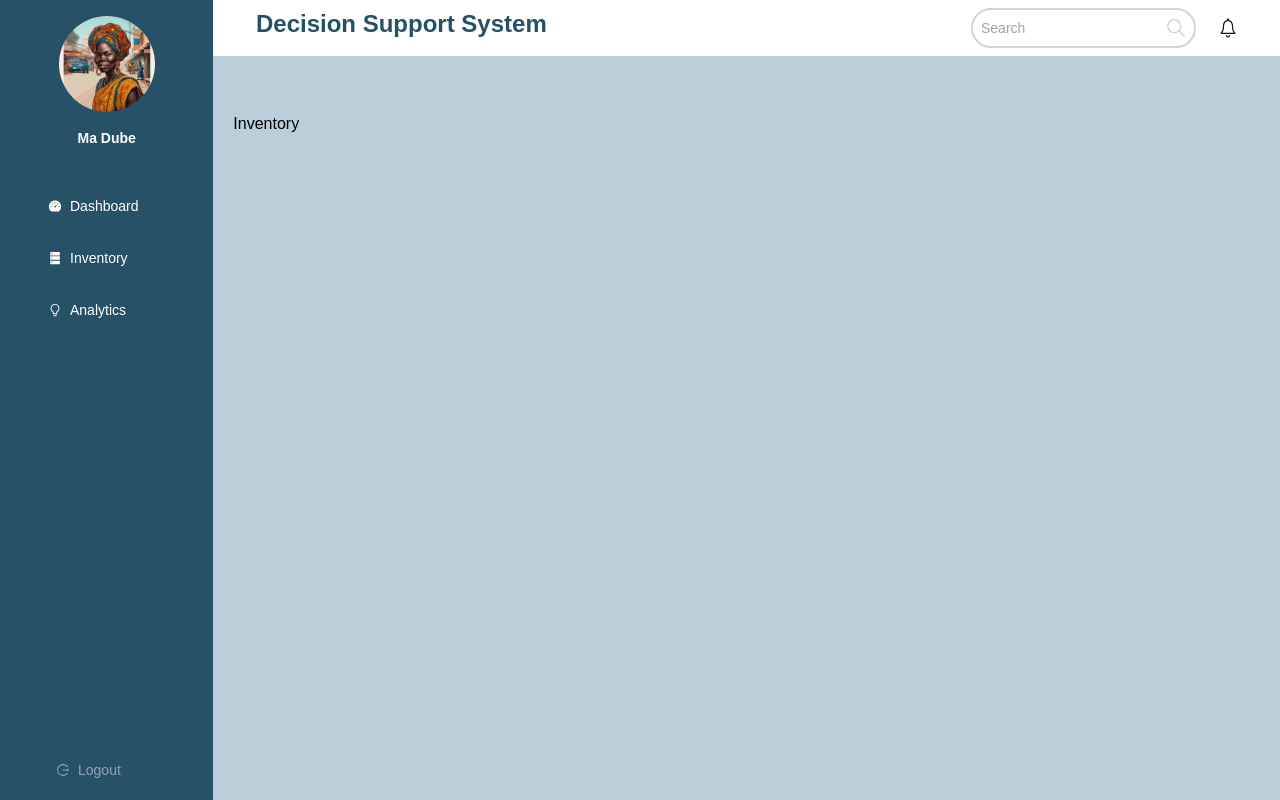
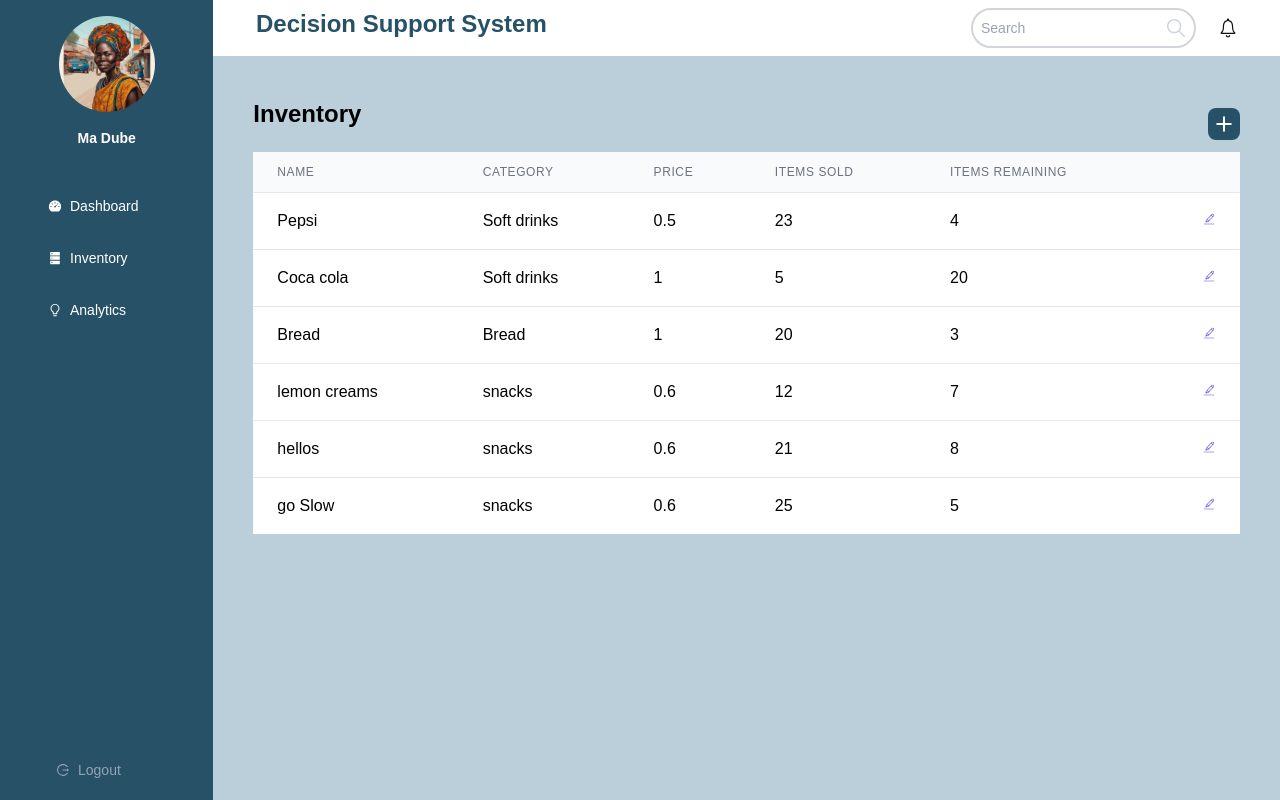
Before and after one commit to francoismavunila/stress_management_web, a Next.js app: page /dashboard/inventory in a window 1280 px wide. Built offline with nearby package versions, Linux system fonts and the light colour scheme.

Commit message:
added inventory page

```diff
--- a/package.json
+++ b/package.json
@@ -9,8 +9,11 @@
     "lint": "next lint"
   },
   "dependencies": {
+    "@canvasjs/react-charts": "^1.0.2",
+    "chart.js": "^4.4.3",
     "next": "14.2.3",
     "react": "^18",
+    "react-chartjs-2": "^5.2.0",
     "react-dom": "^18",
     "react-icons": "^5.2.1"
   },
--- /dev/null
+++ b/src/app/dashboard/components/DemandForecasting.js
@@ -0,0 +1,67 @@
+'use client'
+import React from 'react';
+import CanvasJSReact from '@canvasjs/react-charts';
+
+var CanvasJSChart = CanvasJSReact.CanvasJSChart;
+
+const DemandForecasting = () => {
+  const options = {
+    animationEnabled: true,
+    title:{
+      text: "demand forecasting"
+    },
+    axisY : {
+      title: "demand"
+    },
+    toolTip: {
+      shared: true
+    },
+    data: [{
+      type: "spline",
+      name: "soft drinks",
+      showInLegend: true,
+      dataPoints: [
+        { y: 155, label: "Monday" },
+        { y: 150, label: "Tuesday" },
+        { y: 152, label: "Wednesday" },
+        { y: 148, label: "Thursday" },
+        { y: 142, label: "Friday" },
+        { y: 150, label: "Saturday" },
+      ]
+    },
+    {
+      type: "spline",
+      name: "Bread",
+      showInLegend: true,
+      dataPoints: [
+        { y: 120, label: "Monday" },
+        { y: 125, label: "Tuesday" },
+        { y: 130, label: "Wednesday" },
+        { y: 135, label: "Thursday" },
+        { y: 140, label: "Friday" },
+        { y: 145, label: "Saturday" },
+      ]
+    },
+    {
+      type: "spline",
+      name: "Snacks",
+      showInLegend: true,
+      dataPoints: [
+        { y: 160, label: "Monday" },
+        { y: 155, label: "Tuesday" },
+        { y: 157, label: "Wednesday" },
+        { y: 153, label: "Thursday" },
+        { y: 147, label: "Friday" },
+        { y: 155, label: "Saturday" },
+      ]
+    }
+  ]
+}
+  return (
+    <div>
+      <CanvasJSChart options={options} />
+    </div>
+  );
+};
+
+export default DemandForecasting;
--- /dev/null
+++ b/src/app/dashboard/components/Overvie.js
@@ -0,0 +1,34 @@
+import React from 'react';
+import { IoIosWallet } from 'react-icons/io';
+import { MdOutlineProductionQuantityLimits } from "react-icons/md";
+import { BiCategory } from "react-icons/bi";
+import { RiStockLine } from "react-icons/ri";
+import { AiOutlineStock } from "react-icons/ai";
+
+function Card({ icon, name, amount, green }) {
+  return (
+    <div className={`w-2/5 my-4 md:w-44 p-2 md:p-4 m-1 md:m-2 bg-white border-2 rounded-xl ${green? 'border-green-500' : 'border-red-500'}`}>
+        <div className="flex items-center">
+            {icon}
+            <h2 className="ml-2 text-sm md:text-xl">{name}</h2>
+        </div>
+        <p className="text-sm md:text-lg">{amount}</p>
+    </div>
+  );
+}
+
+function Overview() {
+  return (
+    <div className='bg-white rounded-lg py-3'>
+        <p className='text-primary text-xl px-3'>Overview</p>
+        <div className="flex flex-wrap justify-around px-3 py-2">
+        <Card icon={<MdOutlineProductionQuantityLimits className="text-2xl text-green-500" />} name="All Products" amount="$1000" green={true} />
+        <Card icon={<BiCategory className="text-2xl text-blue-500" />} name="Categories" amount="$2000" green={true} />
+        <Card icon={<RiStockLine className="text-2xl text-yellow-500" />} name="In stock" amount="$3000" green={true} />
+        <Card icon={<AiOutlineStock className="text-2xl text-red-500" />} name="Out of Stock" amount="$4000" green={false} />
+        </div>
+    </div>
+  );
+}
+
+export default Overview;
--- a/src/app/dashboard/components/Sidebar.js
+++ b/src/app/dashboard/components/Sidebar.js
@@ -20,12 +20,12 @@ export default function Sidebar({onClose}) {
                         </Link>
                     </li>
                     <li className="mb-4 py-2">
-                        <Link href="/inventory">
+                        <Link href="/dashboard/inventory">
                             <div className="flex items-center"><AiFillDatabase className='mr-2' /> Inventory</div>
                         </Link>
                     </li>
                     <li className="mb-4 py-2">
-                        <Link href="/inventory">
+                        <Link href="/dashboard/analytics">
                             <div className="flex items-center"><AiOutlineBulb className='mr-2' /> Analytics</div>
                         </Link>
                     </li>
--- /dev/null
+++ b/src/app/dashboard/components/TopSales.js
@@ -0,0 +1,17 @@
+import React from 'react';
+
+function TopSales({ salesData }) {
+  return (
+    <div className="p-4 m-2 bg-white rounded shadow">
+      <h2 className="text-xl mb-4">Sales Rankings</h2>
+      {salesData.sort((a, b) => b.sales - a.sales).map((product, index) => (
+        <div key={index} className="mb-2">
+          <h3 className="text-lg">{product.name}</h3>
+          <progress className="w-full" max={salesData[0].sales} value={product.sales}></progress>
+        </div>
+      ))}
+    </div>
+  );
+}
+
+export default TopSales;
--- /dev/null
+++ b/src/app/dashboard/inventory/AddProduct.js
@@ -0,0 +1,33 @@
+import React from 'react'
+
+function AddProduct() {
+  return (
+    <div className="max-w-md mx-auto bg-white rounded-xl shadow-md overflow-hidden md:max-w-2xl m-3 p-5">
+      <form>
+        <div>
+          <label className="block text-sm font-medium text-gray-700">Name</label>
+          <input type="text" className="mt-1 block w-full rounded-md border-gray-300 shadow-sm focus:border-indigo-300 focus:ring focus:ring-indigo-200 focus:ring-opacity-50" />
+        </div>
+        <div className="mt-4">
+          <label className="block text-sm font-medium text-gray-700">Category</label>
+          <input type="text" className="mt-1 block w-full rounded-md border-gray-300 shadow-sm focus:border-indigo-300 focus:ring focus:ring-indigo-200 focus:ring-opacity-50" />
+        </div>
+        <div className="mt-4">
+          <label className="block text-sm font-medium text-gray-700">Number of Items</label>
+          <input type="number" className="mt-1 block w-full rounded-md border-gray-300 shadow-sm focus:border-indigo-300 focus:ring focus:ring-indigo-200 focus:ring-opacity-50" />
+        </div>
+        <div className="mt-4">
+          <label className="block text-sm font-medium text-gray-700">Sold Items</label>
+          <input type="number" className="mt-1 block w-full rounded-md border-gray-300 shadow-sm focus:border-indigo-300 focus:ring focus:ring-indigo-200 focus:ring-opacity-50" />
+        </div>
+        <div className="mt-4">
+          <button type="submit" className="w-full py-2 px-4 border border-transparent rounded-md shadow-sm text-sm font-medium text-white bg-indigo-600 hover:bg-indigo-700 focus:outline-none focus:ring-2 focus:ring-offset-2 focus:ring-indigo-500">
+            Add Product
+          </button>
+        </div>
+      </form>
+    </div>
+  )
+}
+
+export default AddProduct
--- a/src/app/dashboard/inventory/page.js
+++ b/src/app/dashboard/inventory/page.js
@@ -1,8 +1,52 @@
 import React from 'react'
+import { CiEdit } from "react-icons/ci";
+import { IoMdAdd } from "react-icons/io";
 
 function Inventory() {
+  const inventory = [
+    { name: 'Pepsi', category: 'Soft drinks', price: 0.50, itemsSold: 23, itemsRemaining: 4 },
+    { name: 'Coca cola', category: 'Soft drinks', price: 1, itemsSold: 5, itemsRemaining: 20 },
+    { name: 'Bread', category: 'Bread', price: 1, itemsSold: 20, itemsRemaining: 3 },
+    { name: 'lemon creams', category: 'snacks', price: 0.60, itemsSold: 12, itemsRemaining: 7 },
+    { name: 'hellos', category: 'snacks', price: 0.60, itemsSold: 21, itemsRemaining: 8 },
+    { name: 'go Slow', category: 'snacks', price: 0.60, itemsSold: 25, itemsRemaining: 5 },
+  ];
+
   return (
-    <div>Inventory</div>
+    <div>
+      <div className='flex flex-row justify-between items-center'>
+        <h1 className="text-2xl font-bold mb-5">Inventory</h1>
+        <button className="flex items-center text-white bg-primary p-1 my-3 rounded-lg"><IoMdAdd className="text-2xl"/></button>
+      </div>
+      <div className="overflow-auto mx--5 max-h-screen">
+        <table className="min-w-full divide-y divide-gray-200">
+          <thead className="bg-gray-50">
+            <tr>
+              <th className="px-6 py-3 text-left text-xs font-medium text-gray-500 uppercase tracking-wider">Name</th>
+              <th className="px-6 py-3 text-left text-xs font-medium text-gray-500 uppercase tracking-wider">Category</th>
+              <th className="px-6 py-3 text-left text-xs font-medium text-gray-500 uppercase tracking-wider">Price</th>
+              <th className="px-6 py-3 text-left text-xs font-medium text-gray-500 uppercase tracking-wider">Items Sold</th>
+              <th className="px-6 py-3 text-left text-xs font-medium text-gray-500 uppercase tracking-wider">Items Remaining</th>
+              <th className="px-6 py-3"></th>
+            </tr>
+          </thead>
+          <tbody className="bg-white divide-y divide-gray-200">
+            {inventory.map((product, index) => (
+              <tr key={index}>
+                <td className="px-6 py-4 whitespace-nowrap">{product.name}</td>
+                <td className="px-6 py-4 whitespace-nowrap">{product.category}</td>
+                <td className="px-6 py-4 whitespace-nowrap">{product.price}</td>
+                <td className="px-6 py-4 whitespace-nowrap">{product.itemsSold}</td>
+                <td className="px-6 py-4 whitespace-nowrap">{product.itemsRemaining}</td>
+                <td className="px-6 py-4 whitespace-nowrap text-right text-sm font-medium">
+                  <button className="text-indigo-600 hover:text-indigo-900"><CiEdit/></button>
+                </td>
+              </tr>
+            ))}
+          </tbody>
+        </table>
+      </div>
+    </div>
   )
 }
 
--- a/src/app/dashboard/layout.js
+++ b/src/app/dashboard/layout.js
@@ -25,7 +25,7 @@ export default function Layout({ children }) {
                      <IoIosNotificationsOutline className="text-2xl text-headercolor" />
                     </div>
                 </nav>
-                <main className="h-screen px-5 py-2 pt-28 bg-mainbg text-black flex-grow md:px:5">
+                <main className="h-screen px-5 py-2 pt-24 bg-mainbg text-black flex-grow md:px-10 overflow-auto">
                     {children}
                 </main>
             </div>
--- a/src/app/dashboard/page.js
+++ b/src/app/dashboard/page.js
@@ -1,9 +1,30 @@
-import React from 'react'
+import React from 'react';
+import Overview from './components/Overvie';
+import TopSales from './components/TopSales';
+import DemandForecasting from './components/DemandForecasting';
 
 function Dashboard() {
+    const salesData = [
+        { name: 'Pepsi', sales: 400 },
+        { name: 'Bread', sales: 300 },
+        { name: 'Lemon creams', sales: 210 },
+        { name: 'Hellos', sales: 100 },
+        { name: 'Go slo', sales: 90 },
+        { name: 'Coca cola', sales: 10 },
+      ];
   return (
-    <div>Dashboard</div>
-  )
+    <div >
+        <Overview/>
+        <div className="flex w-full flex-col space-y-5 my-10 md:space-y-0 md:flex-row md:space-x-5 md:justify-between">
+            <div className='w-full p-2 bg-white rounded-xl md:w-3/5'>
+            <DemandForecasting className="w-full max-w-xl"/>
+            </div>
+            <div className='w-full bg-white rounded-xl md:w-3/5'>
+            <TopSales salesData={salesData} className="w-full"/>
+            </div>
+        </div>
+    </div>
+  );
 }
 
-export default Dashboard
+export default Dashboard;
```
Also changed, not shown: 1 other file (tests, documents, lock files or other folders).
